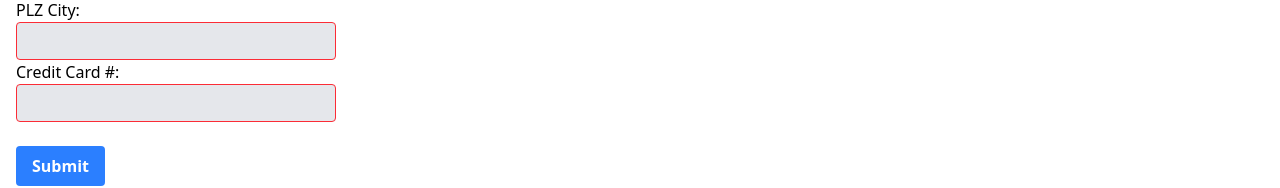
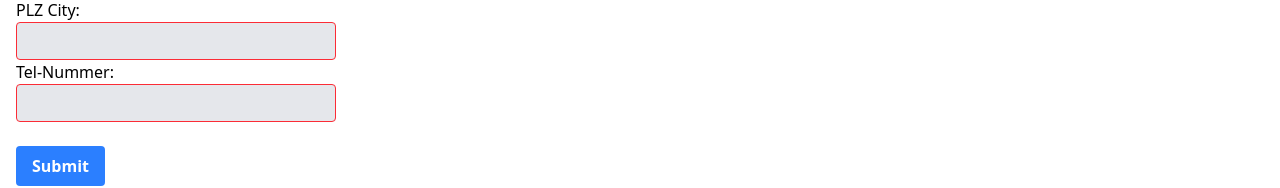
Before and after one commit to hong1234/tacoOnlineUI, a React (Vite) app: page /order in a window 1280 px wide. Shown: the part 607-795 px from the top of the page. Built offline with nearby package versions, Linux system fonts and the light colour scheme.

Commit message:
4b.commit

```diff
--- a/src/Order.jsx
+++ b/src/Order.jsx
@@ -26,11 +26,18 @@ const Order = () => {
       <div className="">
         {/* <h3>Order-Id: {order.id}</h3> */}
         <h1 className="font-heading text-2xl font-bold">Thank for your Order</h1>
-        <p className="mb-4 text-base text-gray-600">Order-ID: {order.uuid}</p>
+        {/* <p className="mb-4 text-base text-gray-600">
+
+        </p> */}
+        Order-ID: {order.uuid}
+        <br />
+        ordered at: {order.placedAt}
+        {/* <p className="mb-4 text-base text-gray-600">Ordered at: {order.placedAt}</p> */}
+        <br />
         <br />
         <p className="font-bold">Kunde: {order.deliveryName}</p>
         Adresse: {order.deliveryStreet} - {order.deliveryCity} <br />
-        Ordered at: {order.placedAt} <br />
+        Tel-Nummer: {order.ccNumber} <br />
         <br />
         <p className="font-bold">Total-Price: {order.totalPrice}</p>
         Items-Price: {order.itemsPrice} <br />
--- a/src/OrderForm.jsx
+++ b/src/OrderForm.jsx
@@ -86,7 +86,7 @@ export default function OrderForm() {
         </label>
         {/* <h3>Here's how I'll pay...</h3> */}
         <label htmlFor="ccNumber">
-          Credit Card #:
+          Tel-Nummer:
           <input
             className="block w-80 appearance-none rounded border border-red-500 bg-gray-200 px-2 py-2 leading-tight"
             type="text"
```
